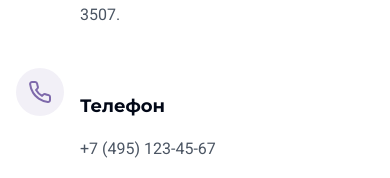
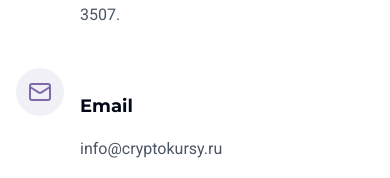
Before and after one commit to angelikabader93/cryptokursy-ru-94, a React (Vite) app: page /contact in a window 390 px wide. Shown: the part 666-844 px from the top of the page. Built offline with nearby package versions, Linux system fonts and the light colour scheme.

Commit message:
Remove phone number from contact page
The phone number was removed from the contact page.

```diff
--- a/src/pages/Contact.tsx
+++ b/src/pages/Contact.tsx
@@ -1,4 +1,3 @@
-
 import React, { useEffect, useState } from 'react';
 import { MapPin, Phone, Mail, Clock } from 'lucide-react';
 import Header from '@/components/Header';
@@ -107,16 +106,6 @@ const Contact = () => {
                     <div>
                       <h3 className="font-bold text-lg">Адрес</h3>
                       <p className="text-gray-600">Москва, Пресненская набережная, 12, Башня «Федерация», Восток, офис 3507.</p>
-                    </div>
-                  </div>
-
-                  <div className="flex items-start">
-                    <div className="bg-crypto-purple/10 p-3 rounded-full mr-4">
-                      <Phone className="h-6 w-6 text-crypto-purple" />
-                    </div>
-                    <div>
-                      <h3 className="font-bold text-lg">Телефон</h3>
-                      <p className="text-gray-600">+7 (495) 123-45-67</p>
                     </div>
                   </div>
 
```
